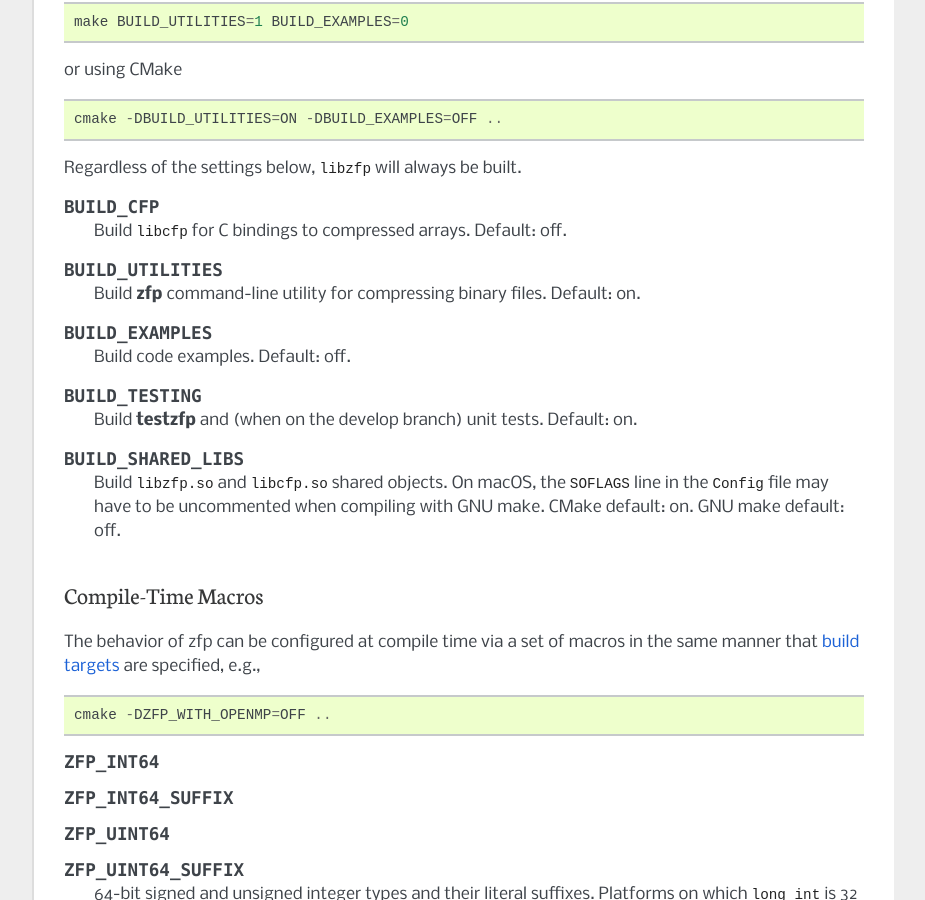
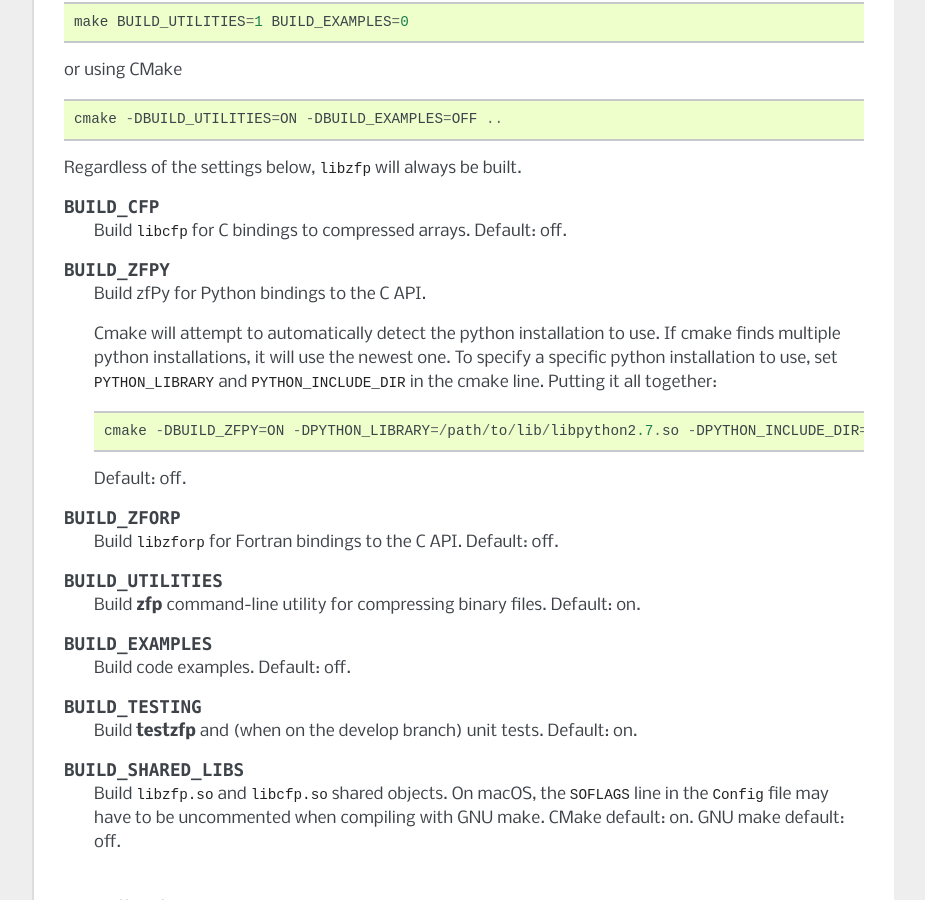
Before and after one commit to LLNL/zfp, a Sphinx documentation site: the page built from docs/source/installation.rst, in a window 1280 px wide and 900 px high, scrolled down 2001 px. Shown: the whole window, without its empty margins (198-1123 px from the left). Built offline with Sphinx 7.4.7, drawn with Linux system fonts in a browser that asks for light colours; formulas are drawn with MathJax 3; some of the changed text lies outside the part shown.

Commit message:
move python installation info to general installation section (documentation)

```diff
--- a/docs/source/defs.rst
+++ b/docs/source/defs.rst
@@ -7,6 +7,7 @@
 .. |zfpy| replace:: zfPy
 .. |libzfp| replace:: :file:`libzfp`
 .. |libcfp| replace:: :file:`libcfp`
+.. |libzforp| replace:: :file:`libzforp`
 .. |zfpcmd| replace:: :program:`zfp`
 .. |testzfp| replace:: :program:`testzfp`
 .. |4powd| replace:: 4\ :sup:`d`
--- a/docs/source/installation.rst
+++ b/docs/source/installation.rst
@@ -125,6 +125,24 @@ Regardless of the settings below, |libzfp| will always be built.
   Build |libcfp| for C bindings to compressed arrays.
   Default: off.
 
+.. c:macro:: BUILD_ZFPY
+
+  Build |zfpy| for Python bindings to the C API.
+
+  Cmake will attempt to automatically detect the python installation to use.  If cmake
+  finds multiple python installations, it will use the newest one.  To specify a
+  specific python installation to use, set ``PYTHON_LIBRARY`` and
+  ``PYTHON_INCLUDE_DIR`` in the cmake line. Putting it all together::
+
+      cmake -DBUILD_ZFPY=ON -DPYTHON_LIBRARY=/path/to/lib/libpython2.7.so -DPYTHON_INCLUDE_DIR=/path/to/include/python2.7 ..
+
+  Default: off.
+
+.. c:macro:: BUILD_ZFORP
+
+  Build |libzforp| for Fortran bindings to the C API.
+  Default: off.
+
 .. c:macro:: BUILD_UTILITIES
 
   Build |zfpcmd| command-line utility for compressing binary files.
@@ -247,3 +265,17 @@ in the same manner that :ref:`build targets <targets>` are specified, e.g.,
   Macro for renaming the outermost |cfp| namespace, e.g., to avoid name
   clashes.
   Default: cfp.
+
+Python Dependencies
+-------------------
+
+Minimum Tested Versions:
+
+* Python: Python 2.7 & Python 3.5
+* Cython: 0.22
+* Numpy: 1.8.0
+
+You can install the necessary dependencies using ``pip`` and the zfp
+``requirements.txt``::
+
+  pip install -r $ZFP_ROOT/python/requirements.txt
```
Also changed, not shown: docs/source/python.rst (+0 -25 lines).
